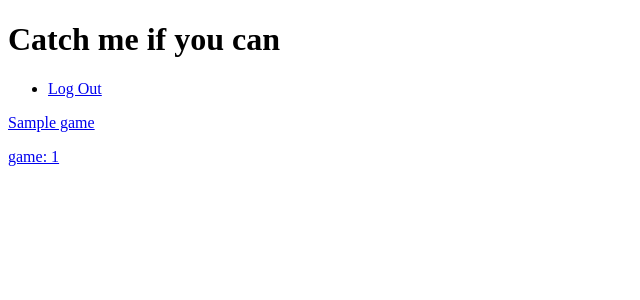
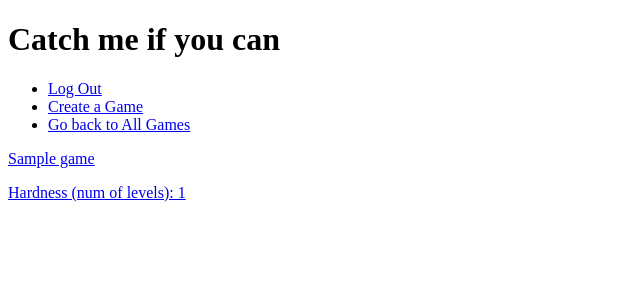
Before and after one commit to MostlyWanted/catch-me-if-you-can, a Django app: page /games/ in a window 1280 px wide. Shown: the top 300 px of the page, without its empty margins (0-640 px from the left). Run offline with Django 3.2, Linux system fonts and the light colour scheme; a user stored in the database is signed in; tables that the repository leaves empty hold one stand-in row (values such as "Sample post").

Commit message:
finishing create function

```diff
--- a/catchmeifyoucan/main_app/models.py
+++ b/catchmeifyoucan/main_app/models.py
@@ -2,7 +2,7 @@ from django.db import models
 from django.contrib.auth.models import User
 from django.db.models.fields import IntegerField
 from django.db.models.fields.related import OneToOneField
-
+from django.urls import reverse
 
 # Create your models here.
 
@@ -25,6 +25,9 @@ class Game(models.Model):
     number_of_lvls = models.IntegerField(default=0)
     description = models.TextField(max_length=200)
 
+    def get_absolut_url(self):
+        return reverse('detail', kwargs={'game_id': self.id})
+
 #  ice box BUT SHOULD REALLY DOOOOOOO1!!!
 # class Hints(models.Model):
 #     hint1 = models.CharField(max_length=200)
--- a/catchmeifyoucan/main_app/templates/base.html
+++ b/catchmeifyoucan/main_app/templates/base.html
@@ -12,6 +12,9 @@
     <ul class="right">
         {% if user.is_authenticated %}
         <li><a href="{% url 'logout' %}">Log Out</a></li>
+        <li><a href="{% url 'games_create' %}">Create a Game</a></li>
+        <li><a href="{% url 'index' %}">Go back to All Games</a></li>
+
         {% else %}
           <li><a href="{% url 'login' %}">Log In</a></li>
           <li><a href="{% url 'signup' %}">Sign Up</a></li>
--- a/catchmeifyoucan/main_app/templates/games/home.html
+++ b/catchmeifyoucan/main_app/templates/games/home.html
@@ -7,7 +7,7 @@
     <a href="{% url 'game_details' game.id %}">
       <div class="card-content">
         <span class="card-title">{{ game.name }}</span>
-        <p>game: {{game.number_of_lvls}}</p>
+        <p>Hardness (num of levels): {{game.number_of_lvls}}</p>
         <!-- <p>Description: {{ game.description }}</p> -->
       </div>
     </a>
--- a/catchmeifyoucan/main_app/urls.py
+++ b/catchmeifyoucan/main_app/urls.py
@@ -5,5 +5,6 @@ urlpatterns = [
     path('', views.home, name='home'),
     path('games/', views.games, name='index'),
     path('accounts/signup/', views.signup, name='signup'),
-    path('games/<int:game_id>/', views.game_details, name='game_details')
+    path('games/<int:game_id>/', views.game_details, name='game_details'),
+    path('games/create', views.GameCreate.as_view(), name='games_create'),
 ]
--- a/catchmeifyoucan/main_app/views.py
+++ b/catchmeifyoucan/main_app/views.py
@@ -4,11 +4,21 @@ from django.contrib.auth import login
 from django.contrib.auth.forms import UserCreationForm
 from django.contrib.auth.decorators import login_required
 from django.contrib.auth.mixins import LoginRequiredMixin
+from django.views.generic.edit import CreateView
+
 from .models import Game
 
 
 def home(request):
     return HttpResponse('< h1 > hello this is our game < /h1 > ')
+
+
+class GameCreate(CreateView):
+    model = Game
+    fields = '__all__'
+    last_record = Game.objects.all().count() + 1
+    success_url = f'/games/{last_record}/'
+    # success_url = '/games/'
 
 
 @login_required
```
Also changed, not shown: catchmeifyoucan/main_app/templates/main_app/game_form.html (added, +10 -0 lines).
